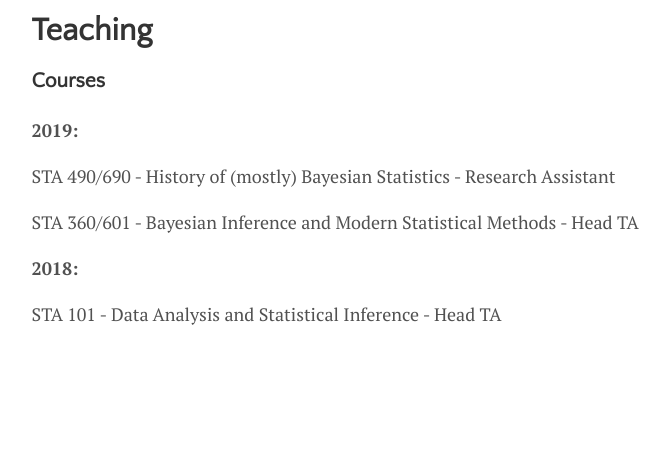
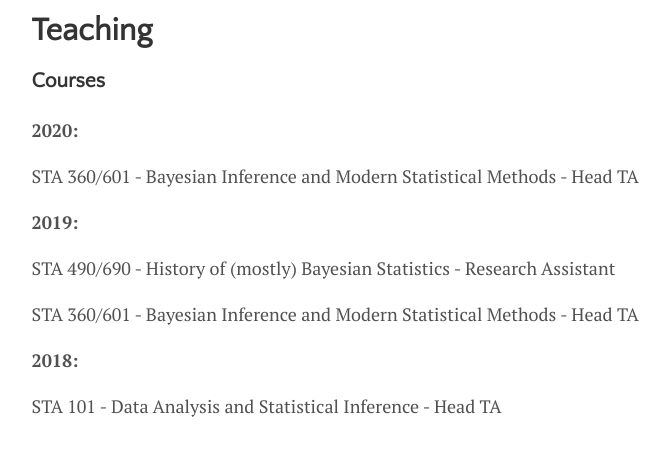
Before and after one commit to j-g-b/j-g-b.github.io, a Jekyll site: the page built from menu/teaching.md, in a window 1280 px wide, cut to the strip 112-568 px from the top of the page. Shown: the whole strip, without its empty margins (301-971 px from the left). Built offline with Jekyll 4.4.1, drawn with Linux system fonts in a browser that asks for light colours.

Commit message:
update teaching

```diff
--- a/menu/teaching.md
+++ b/menu/teaching.md
@@ -4,6 +4,10 @@ title: Teaching
 ---
 
 ### Courses
+
+**2020:**
+
+STA 360/601 - Bayesian Inference and Modern Statistical Methods - Head TA
 
 **2019:**
 
```
